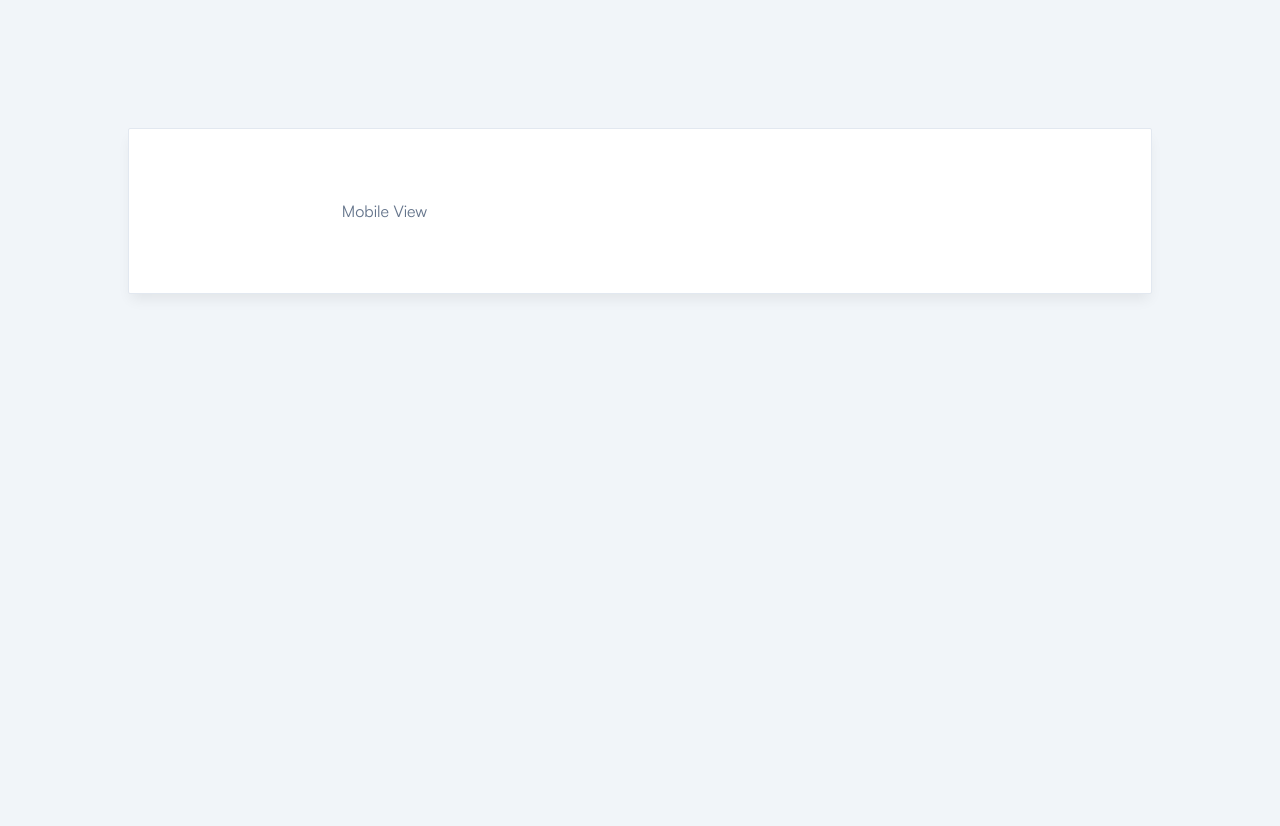
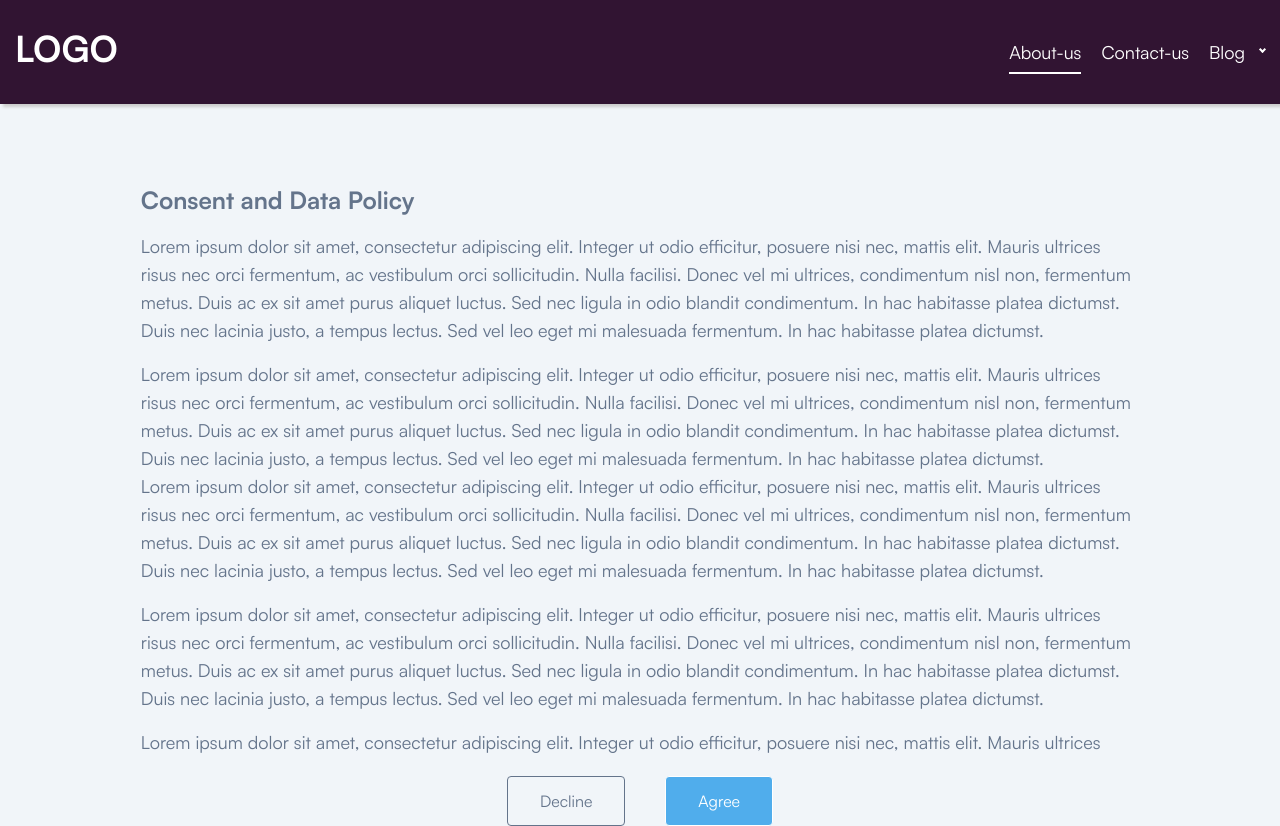
Before and after one commit to babarbilal56/web-camera-app-react, a React app: page / in a window 1280 px wide. Before the commit the page ends 800 px from the top, so only its background shows below. Built offline with nearby package versions, Linux system fonts and the light colour scheme.

Commit message:
add consent screen

```diff
--- a/src/App.tsx
+++ b/src/App.tsx
@@ -5,6 +5,7 @@ import { Toaster } from 'react-hot-toast';
 import Loader from './common/Loader';
 import MobileView from './pages/MobileView';
 import VideoModeScreen from './pages/VideoModeScreen';
+import ConsentView from './pages/ConsentView'
 function App() {
   const [loading, setLoading] = useState<boolean>(true);
 
@@ -20,7 +21,9 @@ function App() {
       <Toaster position='top-right' reverseOrder={false} containerClassName='overflow-auto' />
 
       <Routes>
-        <Route path="/" element={<MobileView />} />
+        <Route path="/mobile" element={<MobileView />} />
+        <Route path="/" element={<ConsentView />} />
+
         <Route path="/video-mode" element={<VideoModeScreen />} />
 
       </Routes>
--- a/src/components/Header.css
+++ b/src/components/Header.css
@@ -25,6 +25,7 @@
   top: 0;
   left: 0;
   width: 100%;
+  height: 20%;
 }
 .logo {
   color: #ffffff;
--- /dev/null
+++ b/src/pages/ConsentView.js
@@ -0,0 +1,91 @@
+import React, { useState } from 'react';
+import Header from './../components/Header'
+const ConsentView = ({ onConsent }) => {
+    const [consentGiven, setConsentGiven] = useState(false);
+
+    const handleConsent = () => {
+        setConsentGiven(true);
+        // Call the parent component's function to indicate consent has been given
+        onConsent();
+    };
+
+    return (
+
+        <div>
+            <Header />
+            <div className="bg-gray-100  flex flex-col  items-center px-4">
+                <div className="w-4/5 mt-20">
+
+                    <p className="text-2xl font-bold  mb-4">Consent and Data Policy</p>
+                </div>
+                <div className="overflow-y-auto w-4/5  mb-4" style={{ height: "33em" }}>
+
+                    <p className="text-lg mb-4">
+                        Lorem ipsum dolor sit amet, consectetur adipiscing elit. Integer ut odio
+                        efficitur, posuere nisi nec, mattis elit. Mauris ultrices risus nec orci
+                        fermentum, ac vestibulum orci sollicitudin. Nulla facilisi. Donec vel mi
+                        ultrices, condimentum nisl non, fermentum metus. Duis ac ex sit amet purus
+                        aliquet luctus. Sed nec ligula in odio blandit condimentum. In hac habitasse
+                        platea dictumst. Duis nec lacinia justo, a tempus lectus. Sed vel leo eget
+                        mi malesuada fermentum. In hac habitasse platea dictumst.
+                    </p>
+                    <p className="text-lg mb-4">
+                        Lorem ipsum dolor sit amet, consectetur adipiscing elit. Integer ut odio
+                        efficitur, posuere nisi nec, mattis elit. Mauris ultrices risus nec orci
+                        fermentum, ac vestibulum orci sollicitudin. Nulla facilisi. Donec vel mi
+                        ultrices, condimentum nisl non, fermentum metus. Duis ac ex sit amet purus
+                        aliquet luctus. Sed nec ligula in odio blandit condimentum. In hac habitasse
+                        platea dictumst. Duis nec lacinia justo, a tempus lectus. Sed vel leo eget
+                        mi malesuada fermentum. In hac habitasse platea dictumst.<br />
+                        Lorem ipsum dolor sit amet, consectetur adipiscing elit. Integer ut odio
+                        efficitur, posuere nisi nec, mattis elit. Mauris ultrices risus nec orci
+                        fermentum, ac vestibulum orci sollicitudin. Nulla facilisi. Donec vel mi
+                        ultrices, condimentum nisl non, fermentum metus. Duis ac ex sit amet purus
+                        aliquet luctus. Sed nec ligula in odio blandit condimentum. In hac habitasse
+                        platea dictumst. Duis nec lacinia justo, a tempus lectus. Sed vel leo eget
+                        mi malesuada fermentum. In hac habitasse platea dictumst.
+                    </p>
+                    <p className="text-lg mb-4">
+                        Lorem ipsum dolor sit amet, consectetur adipiscing elit. Integer ut odio
+                        efficitur, posuere nisi nec, mattis elit. Mauris ultrices risus nec orci
+                        fermentum, ac vestibulum orci sollicitudin. Nulla facilisi. Donec vel mi
+                        ultrices, condimentum nisl non, fermentum metus. Duis ac ex sit amet purus
+                        aliquet luctus. Sed nec ligula in odio blandit condimentum. In hac habitasse
+                        platea dictumst. Duis nec lacinia justo, a tempus lectus. Sed vel leo eget
+                        mi malesuada fermentum. In hac habitasse platea dictumst.
+                    </p>
+                    <p className="text-lg mb-4">
+                        Lorem ipsum dolor sit amet, consectetur adipiscing elit. Integer ut odio
+                        efficitur, posuere nisi nec, mattis elit. Mauris ultrices risus nec orci
+                        fermentum, ac vestibulum orci sollicitudin. Nulla facilisi. Donec vel mi
+                        ultrices, condimentum nisl non, fermentum metus. Duis ac ex sit amet purus
+                        aliquet luctus. Sed nec ligula in odio blandit condimentum. In hac habitasse
+                        platea dictumst. Duis nec lacinia justo, a tempus lectus. Sed vel leo eget
+                        mi malesuada fermentum. In hac habitasse platea dictumst.
+                    </p>
+                    <p className="text-lg mb-4">
+                        Lorem ipsum dolor sit amet, consectetur adipiscing elit. Integer ut odio
+                        efficitur, posuere nisi nec, mattis elit. Mauris ultrices risus nec orci
+                        fermentum, ac vestibulum orci sollicitudin. Nulla facilisi. Donec vel mi
+                        ultrices, condimentum nisl non, fermentum metus. Duis ac ex sit amet purus
+                        aliquet luctus. Sed nec ligula in odio blandit condimentum. In hac habitasse
+                        platea dictumst. Duis nec lacinia justo, a tempus lectus. Sed vel leo eget
+                        mi malesuada fermentum. In hac habitasse platea dictumst.
+                    </p>
+
+                </div>
+                <div className='flex flex-row justify-center '>
+                    <button className="px-8 py-3 mr-10  border border-blue-500 text-blue-500 rounded ">
+                        Decline
+                    </button>
+                    <button className="px-8 py-3 border  border-red text-white rounded " style={{ backgroundColor: "#50adec" }}>
+                        Agree
+                    </button>
+                </div>
+            </div>
+
+        </div>
+    );
+};
+
+export default ConsentView;
--- a/src/pages/VideoModeScreen.js
+++ b/src/pages/VideoModeScreen.js
@@ -74,7 +74,11 @@ function VideoModeScreen() {
 
 
     }
-
+    const videoConstraints = {
+        width: 1280,
+        height: 720,
+        facingMode: "user", // or "environment" for the rear camera
+    };
 
     return (
         <>
@@ -84,6 +88,8 @@ function VideoModeScreen() {
                     <Webcam
                         ref={webcamRef}
                         className='Webcam-view'
+                        videoConstraints={videoConstraints}
+
                     />
                     {isRecording ? (
                         <button onClick={handleStopRecording} className="record-button" id="recordButton">Stop Recording</button>
@@ -98,6 +104,7 @@ function VideoModeScreen() {
                         controls
                         style={{ width: '50%', height: 'auto' }}
                         src={recordedVideoUrl}
+
                     />
 
                     <button onClick={() => retake()} className="record-button" id="recordButton">Retake</button>
--- a/src/pages/video.css
+++ b/src/pages/video.css
@@ -15,7 +15,7 @@
 }
 
 .Webcam-view {
-  width: 60vw;
+  width: 55vw;
 }
 
 /* Media query for responsive design */
@@ -28,7 +28,7 @@
   }
 }
 
-@media only screen and (min-device-width: 768px) {
+@media only screen and (min-device-width: 768px) and (max-device-width: 1024px) {
   .Webcam-view {
     width: 100vw;
   }
```
